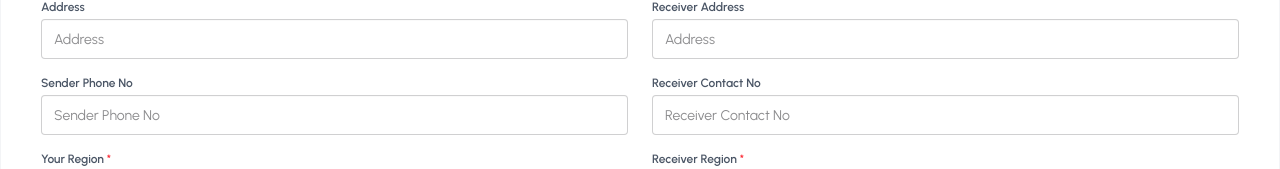
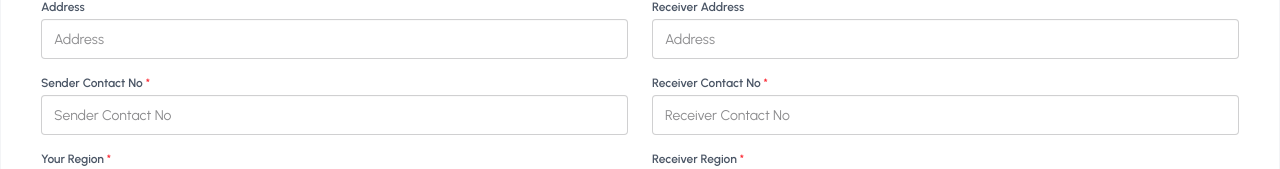
Before and after one commit to suronjit02/zap-shift-client, a React (Vite) app: page /send-parcel in a window 1280 px wide. Shown: the part 515-684 px from the top of the page. Built offline with nearby package versions, Linux system fonts and the light colour scheme; no server answers; sample sign-in values are in the browser's storage.

Commit message:
phon to contact: spelling fix in form

```diff
--- a/src/pages/sendParcel/SendParcel.jsx
+++ b/src/pages/sendParcel/SendParcel.jsx
@@ -180,12 +180,12 @@
               </div>
               <div>
                 <label className="block text-xs font-semibold text-gray-600 mb-1">
-                  Sender Phone No
+                  Sender Contact No <span className="text-red-500">*</span>
                 </label>
                 <input
                   type="text"
                   {...register("senderPhone")}
-                  placeholder="Sender Phone No"
+                  placeholder="Sender Contact No"
                   className="input input-bordered w-full bg-white text-sm focus:outline-none focus:border-[#004d40]"
                 />
               </div>
@@ -269,7 +269,7 @@
               </div>
               <div>
                 <label className="block text-xs font-semibold text-gray-600 mb-1">
-                  Receiver Contact No
+                  Receiver Contact No <span className="text-red-500">*</span>
                 </label>
                 <input
                   type="text"
```
